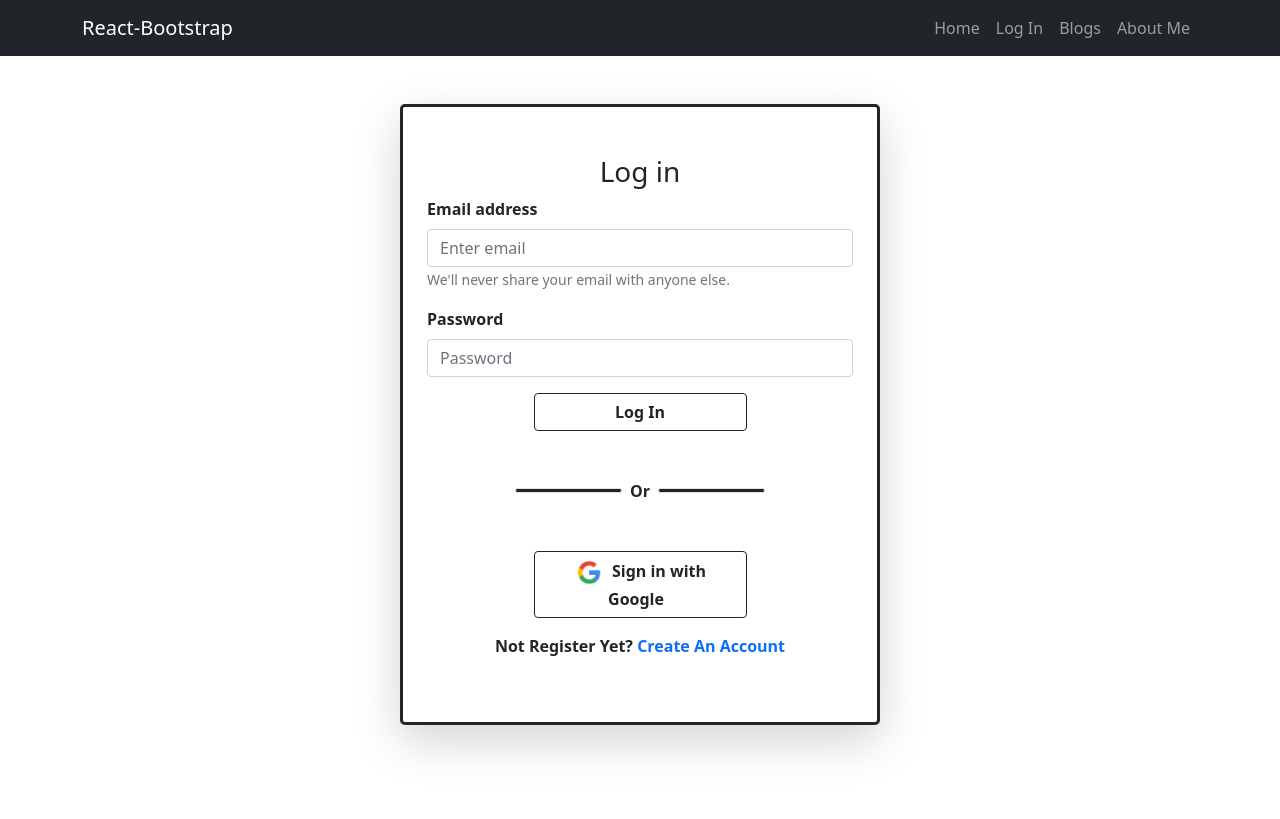
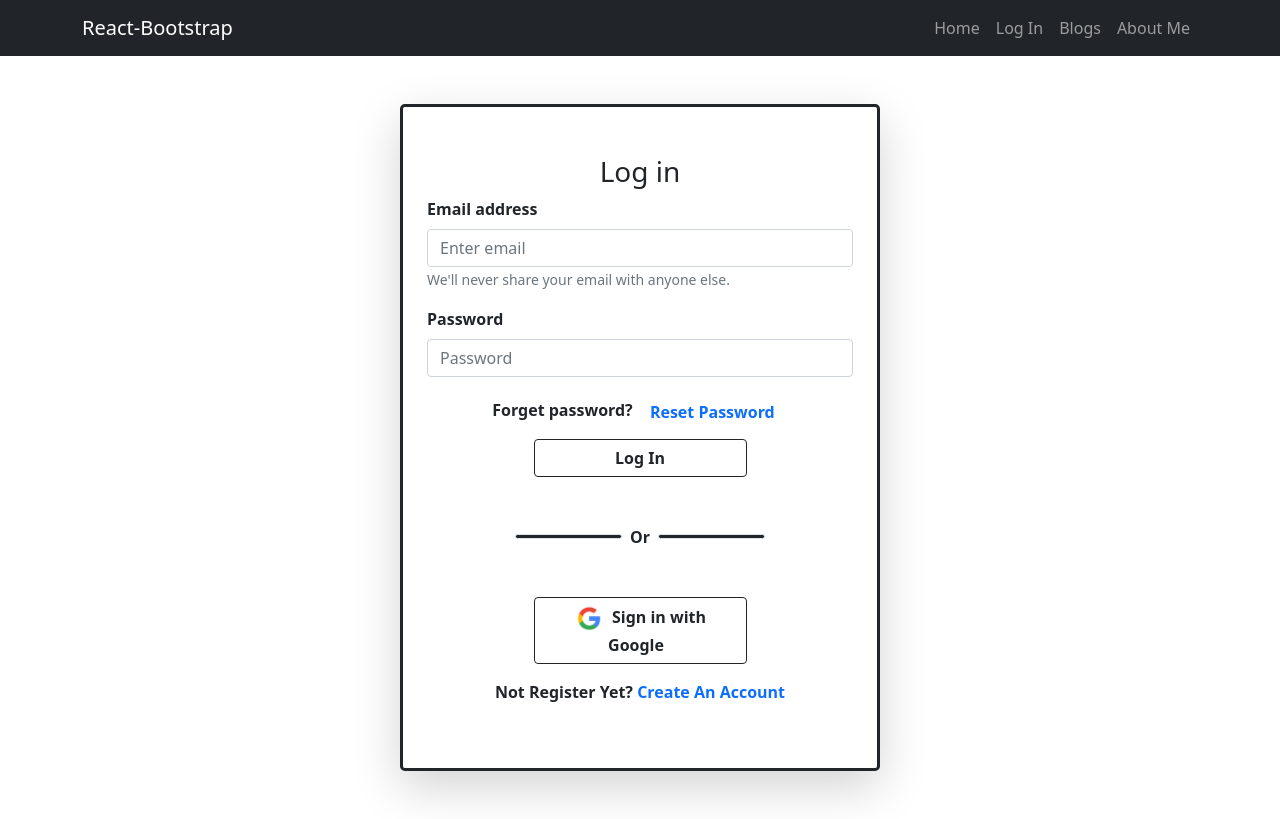
Before and after one commit to zilani131/independent-service-provider, a React (Create React App) app: page /login in a window 1280 px wide. Built offline with nearby package versions, Linux system fonts and the light colour scheme; no server answers.

Commit message:
reset password option done

```diff
--- a/package.json
+++ b/package.json
@@ -14,6 +14,7 @@
     "react-firebase-hooks": "^5.0.3",
     "react-router-dom": "^6.3.0",
     "react-scripts": "5.0.1",
+    "react-toastify": "^8.2.0",
     "web-vitals": "^2.1.4"
   },
   "scripts": {
--- a/src/Components/Pages/Login/Login.js
+++ b/src/Components/Pages/Login/Login.js
@@ -4,6 +4,7 @@ import google from "../../../Utilities/Logo/google.png";
 import Button from "react-bootstrap/Button";
 import {
     useAuthState,
+  useSendPasswordResetEmail,
   useSignInWithEmailAndPassword,
   useSignInWithGoogle,
 } from "react-firebase-hooks/auth";
@@ -11,8 +12,10 @@ import {
 import auth from "../../../firebase.init";
 import { Link, useLocation, useNavigate } from "react-router-dom";
 import SpinnerLoad from "../../Shared/SpinnerLoad";
+import { ToastContainer, toast } from 'react-toastify';
+import 'react-toastify/dist/ReactToastify.css'
+import { async } from "@firebase/util";
 const Login = () => {
-    // error handling
 
   // authentication
 
@@ -32,6 +35,9 @@ const Login = () => {
 
 
   };
+//   password reset email
+const [sendPasswordResetEmail] = useSendPasswordResetEmail( auth);
+// sign in with google
   const [signInWithGoogle, loading1,error1] = useSignInWithGoogle(auth);
   const handleGoogle=()=>{
     signInWithGoogle()
@@ -53,7 +59,17 @@ const Login = () => {
 if(loading||loading1||loading2){
     return <SpinnerLoad></SpinnerLoad>;
 }
+const resetPassword=async()=>{
 
+    if(emailRef.current.value){
+        await sendPasswordResetEmail(emailRef.current.value);
+        toast("Sent email")
+    }
+    else{
+        toast('Please provide email')
+    }
+}
+console.log(emailRef.current.value)
   return (
     <div className="w-75 mx-auto">
       <Form
@@ -84,9 +100,12 @@ if(loading||loading1||loading2){
           />
 
         </Form.Group>
-       { showError&&<div className="text-center text-danger my-3 fw-bold">
+        { showError&&<div className="text-center text-danger my-3 fw-bold">
            {showError[1]}</div>}
-
+        <div id="forgetPassword" className="my-1 fw-bold text-center my-2">
+            Forget password? <button className="text-decoration-none fw-bold btn btn-link" onClick={resetPassword} >Reset Password</button>
+        </div>
+        <ToastContainer />
 
         <Button
           className="d-block mx-auto w-50 fw-bold"
```
Also changed, not shown: 1 other file (tests, documents, lock files or other folders).
